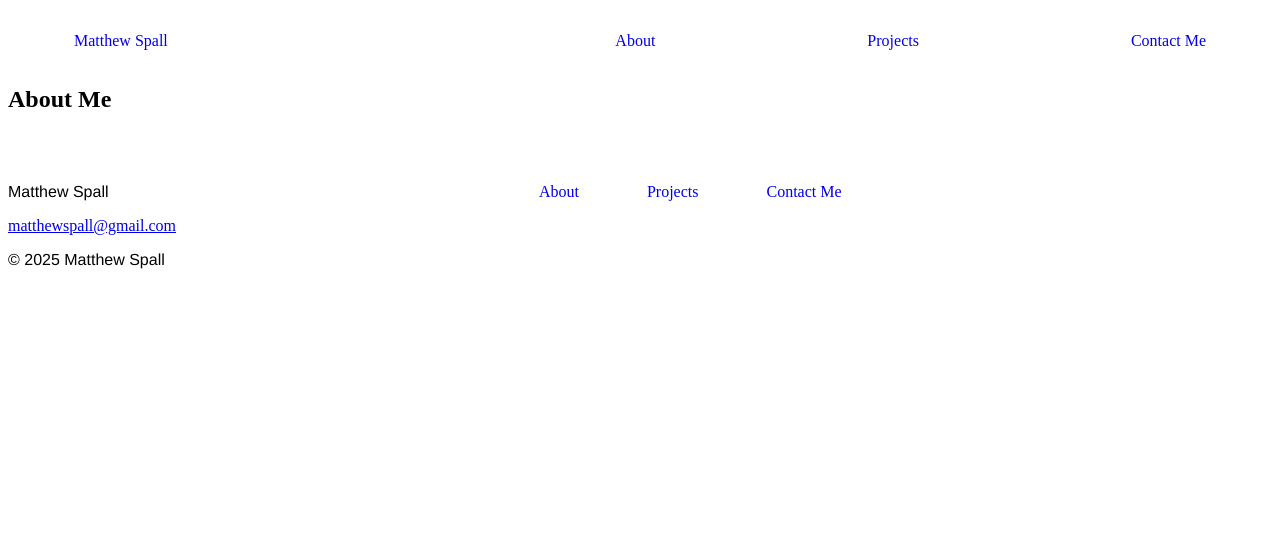
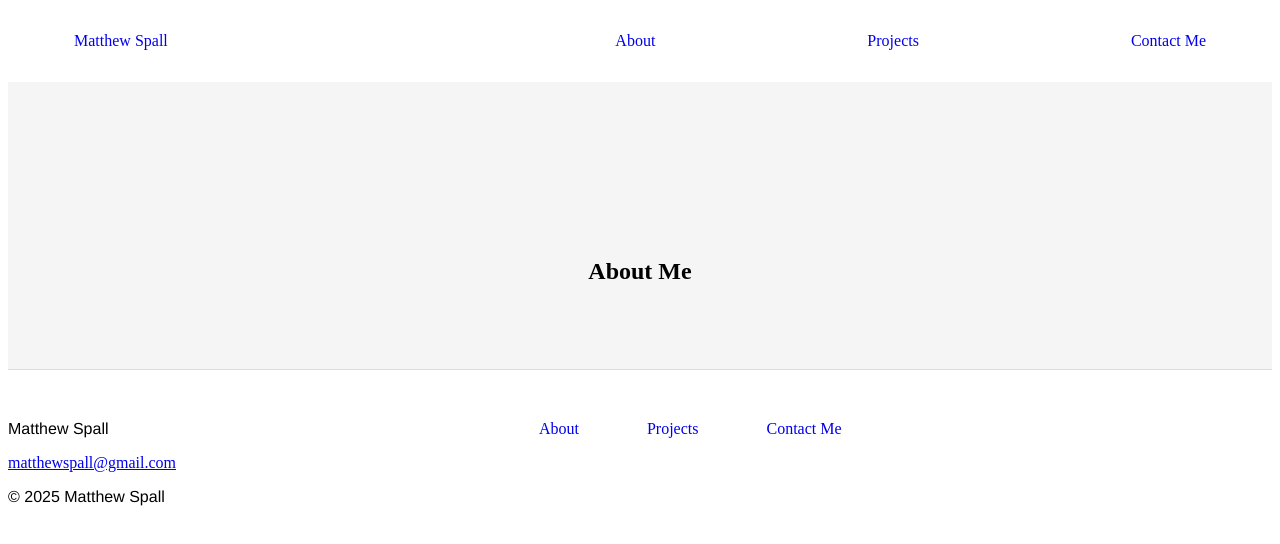
Before and after one commit to matthewspall/MatthewSpall.github.io, a plain HTML site: page About.html in a window 1280 px wide. Drawn offline with Linux system fonts and the light colour scheme.

Commit message:
all changes

```diff
--- a/About.html
+++ b/About.html
@@ -11,7 +11,7 @@
         <div id="navbar-container"></div>
     </header>
     <main>
-        <section>
+        <section class="main-heading-container">
             <h1>About Me</h1>
         </section>
         <section>
--- a/style.css
+++ b/style.css
@@ -48,7 +48,13 @@ p {
 
 /*Heading container*/
 .main-heading-container {
-
+    padding: 4rem 0rem;
+    text-align: center;
+    background-color: #f5f5f5;
+    border-bottom: 1px solid #ddd;
+}
+.main-heading-container h1 {
+    margin-top: 7rem;
 }
 /* button */
 
```
